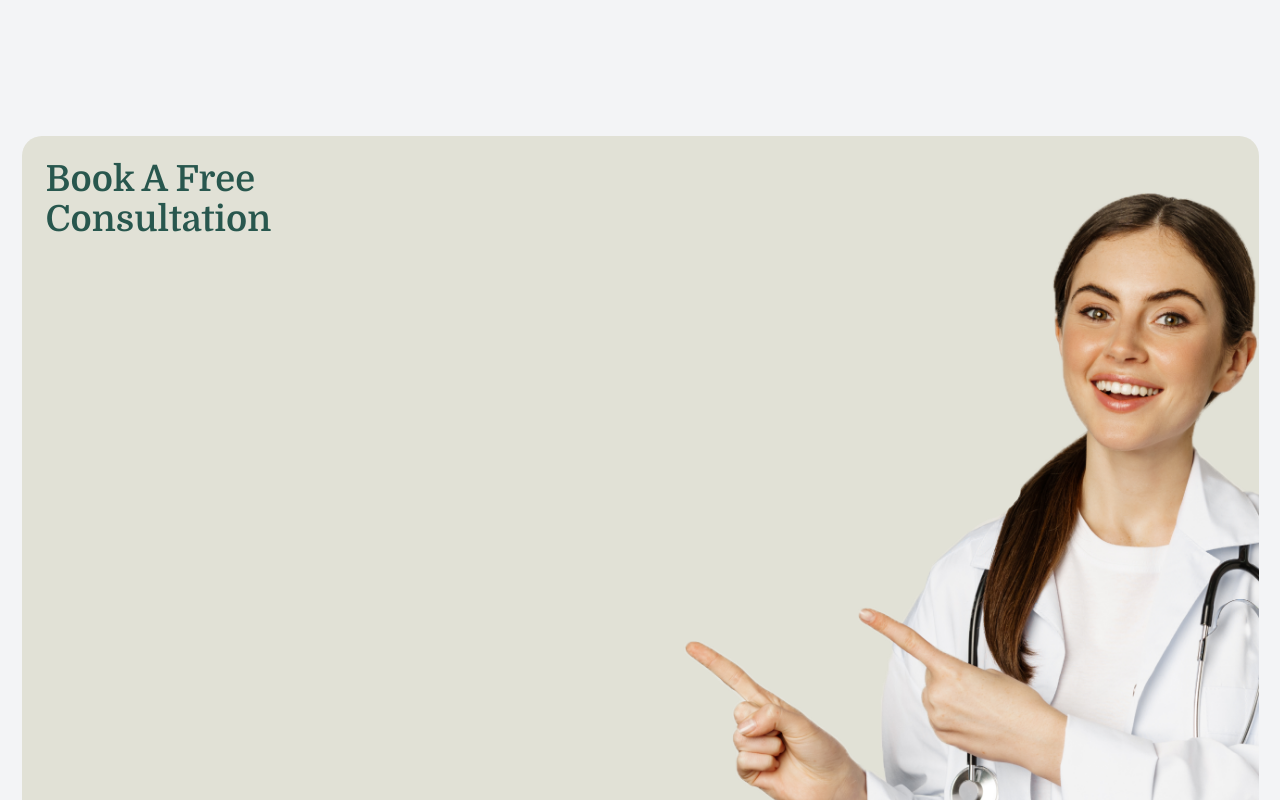
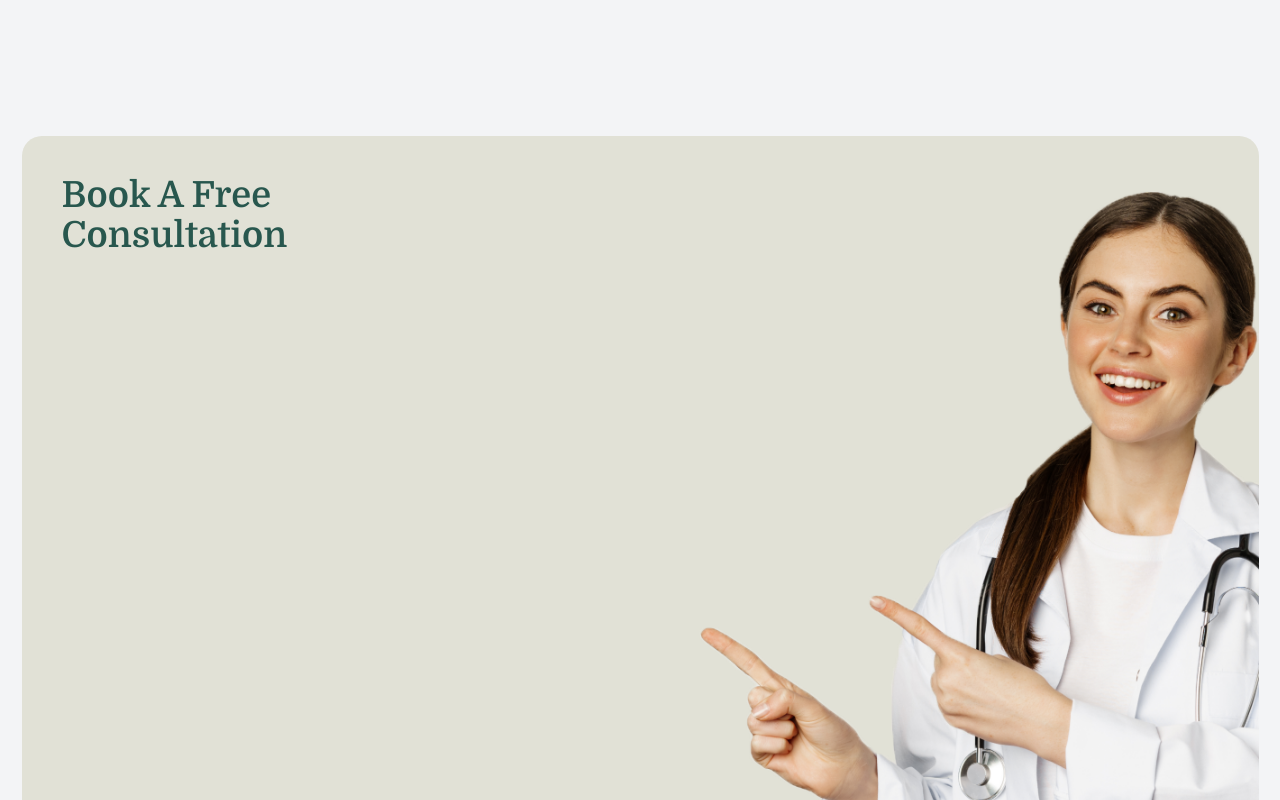
Before and after one commit to utkarsh125/project-hale, a React (Vite) app: page / in a window 1280 px wide. Shown: the part 4580-5380 px from the top of the page. Built offline with nearby package versions, Linux system fonts and the light colour scheme.

Commit message:
Update Consultation.jsx

```diff
--- a/src/components/Consultation/Consultation.jsx
+++ b/src/components/Consultation/Consultation.jsx
@@ -1,24 +1,25 @@
-import React from 'react'
-import { formdoc } from '../../assets'
+import React from "react";
+import { formdoc } from "../../assets";
 
 const Consultation = () => {
   return (
-    <div className='bg-gray-100 flex justify-center items-center pt-[8rem] pb-[8rem]'>
-        <div className='w-[1237px] h-[884px]'>
-            <div className='bg-[#E1E1D6] flex flex-row rounded-[20px]' >
-                <div className='flex flex-col mx-6 my-6'>
-                    <h1 className='font-domine text-[#28574E] font-semibold text-4xl'>Book A Free Consultation</h1>
-                    {/* FORM */}
+    <div className="bg-gray-100 flex justify-center items-center pt-[8rem] pb-[8rem]">
+      <div className="w-[1237px] h-[884px] mx-5">
+        <div className="bg-[#E1E1D6] flex flex-row rounded-[20px]">
+          <div className="flex flex-col mx-10 my-10">
+            <h1 className="font-domine text-[#28574E] font-semibold text-4xl">
+              Book A Free Consultation
+            </h1>
 
-                </div>
+          </div>
 
-                <div className='overflow-hidden rounded-br-[20px]'>
-                    <img src={formdoc} alt="" />
-                </div>
-            </div>
+          <div className="overflow-hidden rounded-br-[20px]">
+            <img src={formdoc} alt="" />
+          </div>
         </div>
+      </div>
     </div>
-  )
-}
+  );
+};
 
-export default Consultation
+export default Consultation;
```
